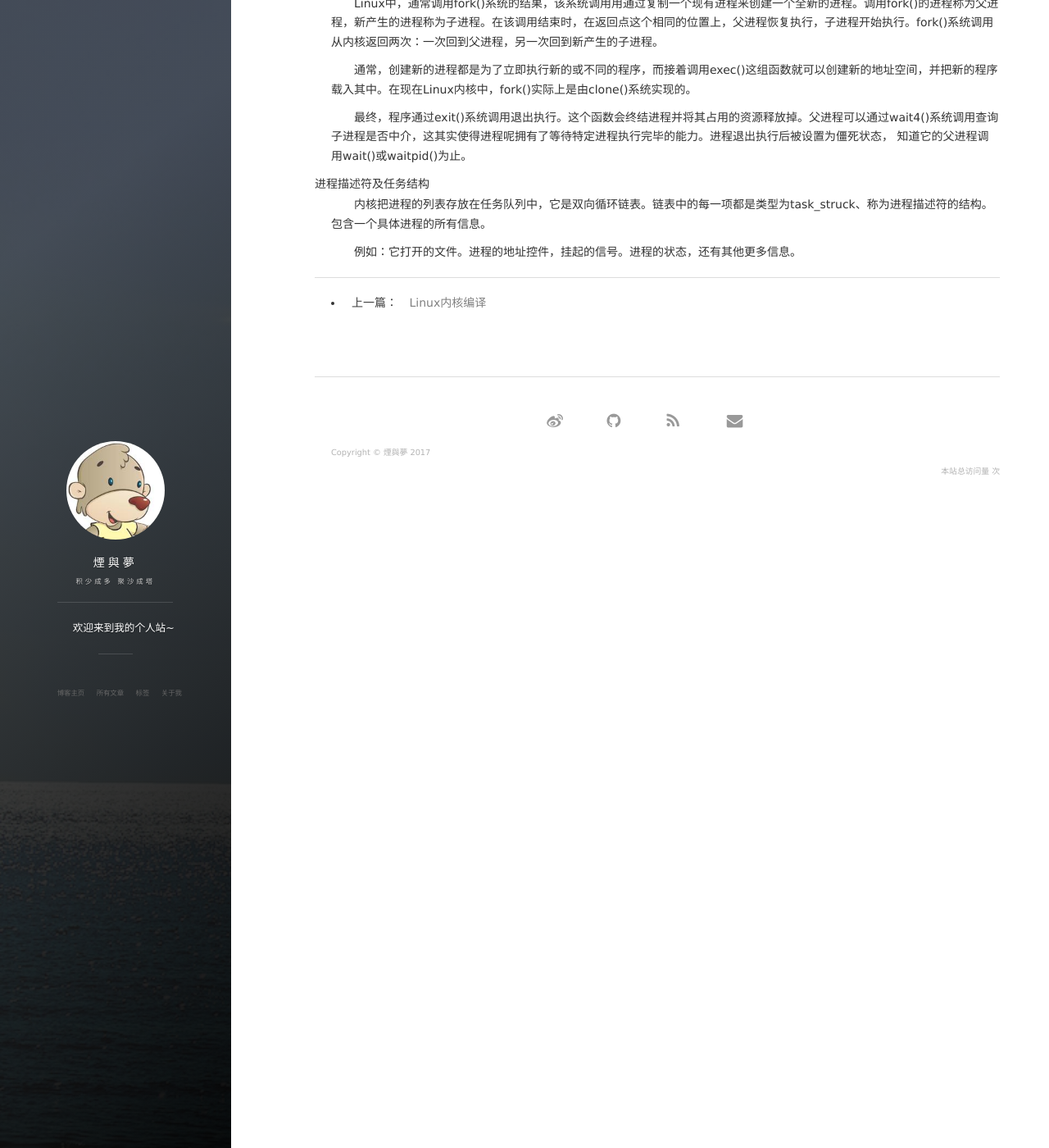
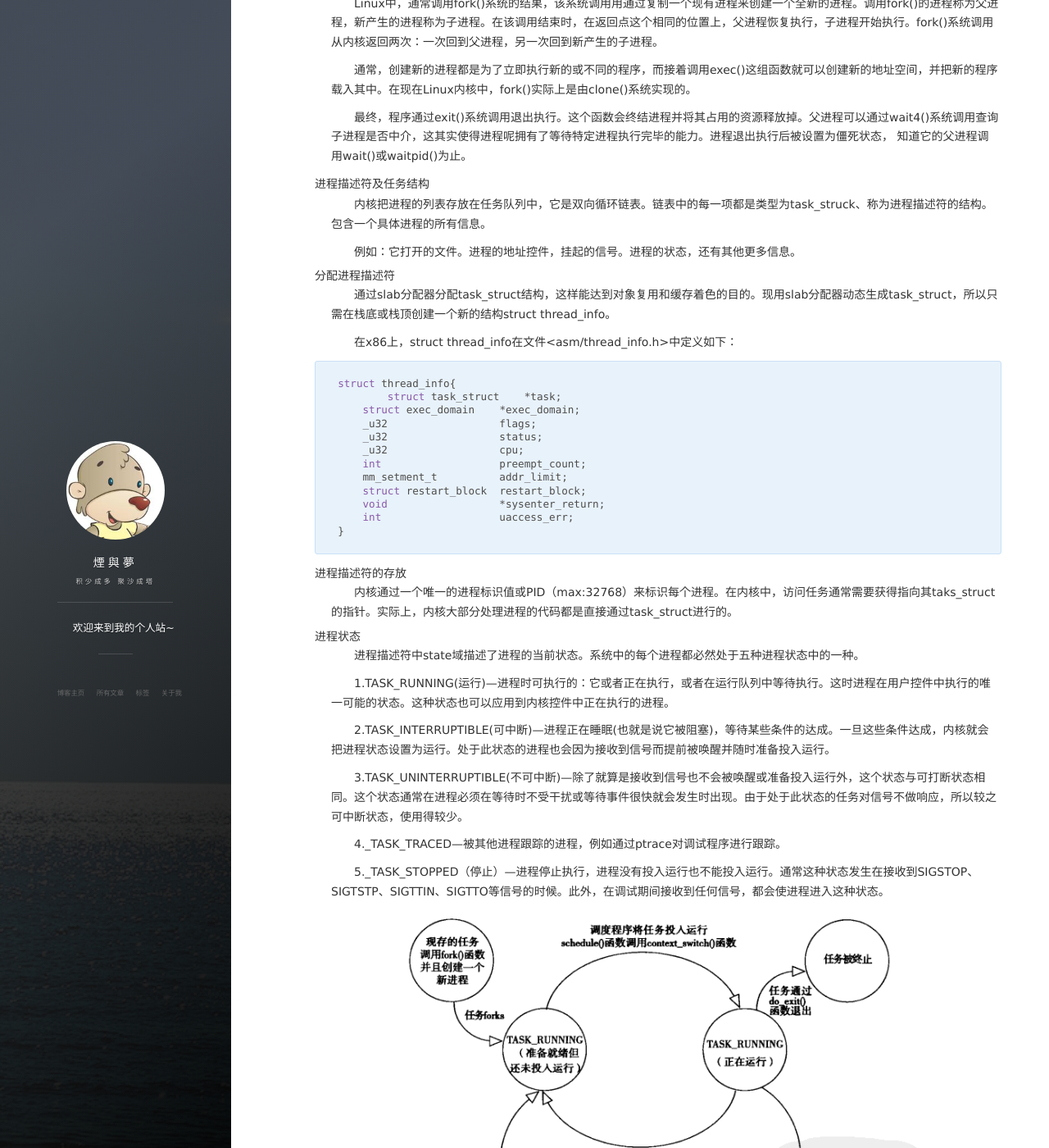
Before and after one commit to EesiLife/EesiLife.github.io, a Jekyll site: the page built from _posts/2017-02-27-Linux进程管理.md, in a window 1280 px wide and 1400 px high, scrolled down 440 px. Shown: the whole window at 82% size. Built offline with Jekyll 4.4.1, drawn with Linux system fonts in a browser that asks for light colours; nearby versions of some CDN libraries; comment, search, counter and statistics services are not loaded; some of the changed text lies outside the part shown.

Commit message:
update linux-3

````diff
--- a/_posts/2017-02-27-Linux进程管理.md
+++ b/_posts/2017-02-27-Linux进程管理.md
@@ -27,3 +27,69 @@ tag: linux内核
 &emsp;&emsp;内核把进程的列表存放在任务队列中，它是双向循环链表。链表中的每一项都是类型为task_struck、称为进程描述符的结构。包含一个具体进程的所有信息。
 
 &emsp;&emsp;例如：它打开的文件。进程的地址控件，挂起的信号。进程的状态，还有其他更多信息。
+
+###### 分配进程描述符
+
+&emsp;&emsp;通过slab分配器分配task_struct结构，这样能达到对象复用和缓存着色的目的。现用slab分配器动态生成task_struct，所以只需在栈底或栈顶创建一个新的结构struct thread_info。
+
+&emsp;&emsp;在x86上，struct thread_info在文件<asm/thread_info.h>中定义如下：
+```c++
+struct thread_info{
+	struct task_struct    *task;
+    struct exec_domain    *exec_domain;
+    _u32                  flags;
+    _u32                  status;
+    _u32                  cpu;
+    int                   preempt_count;
+    mm_setment_t          addr_limit;
+    struct restart_block  restart_block;
+    void                  *sysenter_return;
+    int                   uaccess_err;
+}
+```
+###### 进程描述符的存放
+
+&emsp;&emsp;内核通过一个唯一的进程标识值或PID（max:32768）来标识每个进程。在内核中，访问任务通常需要获得指向其taks_struct的指针。实际上，内核大部分处理进程的代码都是直接通过task_struct进行的。
+
+###### 进程状态
+
+&emsp;&emsp;进程描述符中state域描述了进程的当前状态。系统中的每个进程都必然处于五种进程状态中的一种。
+
+&emsp;&emsp;1.TASK_RUNNING(运行)---进程时可执行的：它或者正在执行，或者在运行队列中等待执行。这时进程在用户控件中执行的唯一可能的状态。这种状态也可以应用到内核控件中正在执行的进程。
+
+&emsp;&emsp;2.TASK_INTERRUPTIBLE(可中断)---进程正在睡眠(也就是说它被阻塞)，等待某些条件的达成。一旦这些条件达成，内核就会把进程状态设置为运行。处于此状态的进程也会因为接收到信号而提前被唤醒并随时准备投入运行。
+
+&emsp;&emsp;3.TASK_UNINTERRUPTIBLE(不可中断)---除了就算是接收到信号也不会被唤醒或准备投入运行外，这个状态与可打断状态相同。这个状态通常在进程必须在等待时不受干扰或等待事件很快就会发生时出现。由于处于此状态的任务对信号不做响应，所以较之可中断状态，使用得较少。
+
+&emsp;&emsp;4._TASK_TRACED---被其他进程跟踪的进程，例如通过ptrace对调试程序进行跟踪。
+
+&emsp;&emsp;5._TASK_STOPPED（停止）---进程停止执行，进程没有投入运行也不能投入运行。通常这种状态发生在接收到SIGSTOP、SIGTSTP、SIGTTIN、SIGTTO等信号的时候。此外，在调试期间接收到任何信号，都会使进程进入这种状态。
+
+
+<div align="center">
+	<img src="/images/posts/linux/linux-p-2.png" height="467" width="742">
+</div>
+
+###### 设置当前进程状态
+
+&emsp;&emsp;内核经常需要调整某个进程的状态。这时最好使用set_task_state(task, state)函数：
+```java
+    set_stask_state(task, state); //将任务task的状态设置为state
+```
+
+该函数将指定的进程设置为指定的状态。
+
+
+###### 进程上下文
+
+&emsp;&emsp;可执行程序代码时进程的重要组成部分。这些代码从一个可执行文件载入到进程的地址空间执行。一般程序在用户空间执行。当一个程序调执行了系统调用或者出发了某个异常，它就陷入了内核空间。此时，我们称内核“代表进程执行”并处于进程上下文中。在此上下文中current宏时有效的。除非在此间隙有更高优先级的进程需要执行并由调度器做出了相应调整。否则，在内核退出的时候，程序恢复在用户空间会继续执行。
+
+###### 进程家族树
+
+&emsp;&emsp;进程之间存在继承关系。所有的进程都是PID为1的init进程的后代。内核在系统启动的最后阶段启动init进程。该进程读取系统的初始化脚本并执行其他的相关程序，最终完成系统启动的整个过程。
+
+&emsp;&emsp;系统中每个进程必有一个父进程，相应的，每个进程也可以拥有零个或多个子进程。拥有同一个父进程的所有进程被称为<b>兄弟</b>。进程间的关系存放在进程描述符中。每个task_struct都包含一个指向其父进程tast_struct、叫做parent的指针，还包含一个称为children的子进程链表。所以，对于当前进程，可以通过下面代码获得其父进程的进程描述符
+```java
+sturct task_struct *my_parent = current -> parent;
+```
+同样可以按以下方式依次访问子进程:
````
Also changed, not shown: images/posts/linux/linux-p-2.png (added).
